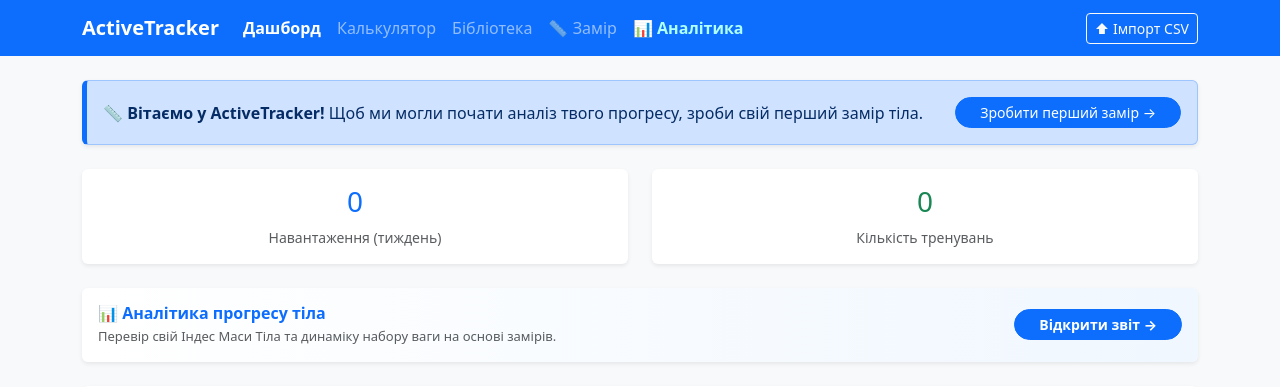
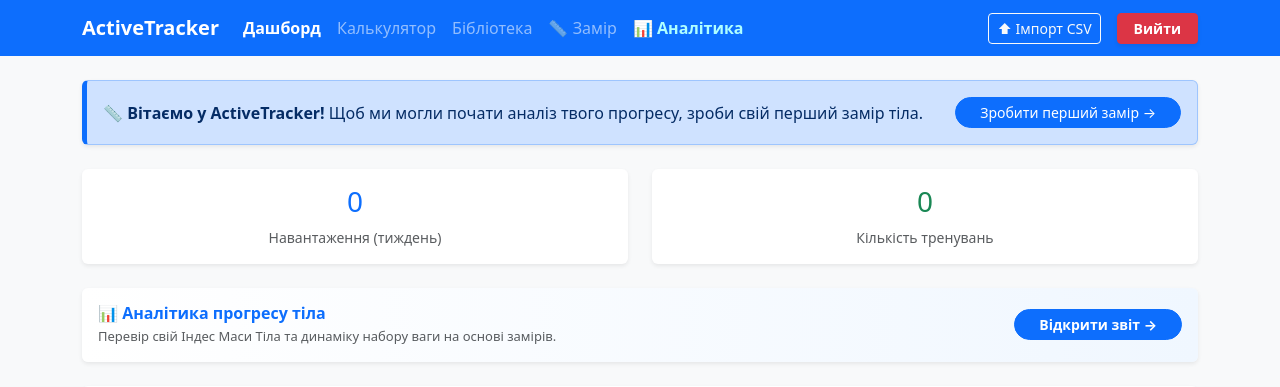
Before and after one commit to Levko0/Mini-progect, a Flask app: page / in a window 1280 px wide. Shown: the top 387 px of the page. Run offline with Flask 3, Linux system fonts and the light colour scheme; the visitor is signed in with stand-in values (Sample User, id 1); data that the repository does not hold is empty.

Commit message:
Feature: додано функціонал Logout та кнопку виходу на Dashboard

```diff
--- a/app.py
+++ b/app.py
@@ -213,7 +213,6 @@ def analyze_checkin(db, user_id, new_weight, workouts_completed, workouts_planne
 @app.route("/login", methods=["GET"])
 def login_page():
     return render_template("login.html")
-
 @app.route("/register", methods=["GET"])
 def register_page():
     return render_template("register.html")
@@ -742,6 +741,5 @@ def api_tracker_import():
     db.close()
 
     return jsonify({'avg_steps': round(avg_steps), 'activity_level': activity_level, 'new_pal': new_pal})
-
 if __name__ == "__main__":
     app.run(debug=True, port=5000)
--- a/templates/dashboard.html
+++ b/templates/dashboard.html
@@ -30,10 +30,12 @@
         <a class="nav-link" href="/checkin">📏 Замір</a>
         <a class="nav-link" href="/stats" style="color: #afffff; font-weight: bold;">📊 Аналітика</a>
     </div>
-    <div class="ms-auto">
+
+    <div class="ms-auto d-flex align-items-center gap-3">
         <button class="btn btn-outline-light btn-sm" data-bs-toggle="modal" data-bs-target="#csvImportModal">
             ⬆ Імпорт CSV
         </button>
+        <a href="{{ url_for('logout') }}" class="btn btn-danger btn-sm fw-bold px-3 shadow-sm">Вийти</a>
     </div>
   </div>
 </nav>
@@ -57,7 +59,7 @@
             <a href="/checkin" class="btn btn-primary btn-sm ms-3 px-4" style="border-radius: 20px;">Зробити перший замір →</a>
         </div>
     {% elif checkin_days == 0 %}
-        <div class="alert alert-warning d-flex align-items-center justify-content-between mb-4 shadow-sm" style="border-left: 5px solid #ffc107;">
+        <div class="alert alert-warning d-flex align-items-center justify-content-between mb-4 shadow-sm" style="border-left: 5 solid #ffc107;">
             <span>📅 <strong>Час для контрольного заміру!</strong> Пройшло 2 тижні — перевір свій прогрес.</span>
             <a href="/checkin" class="btn btn-warning btn-sm ms-3 px-4" style="border-radius: 20px;">Зробити замір →</a>
         </div>
```
